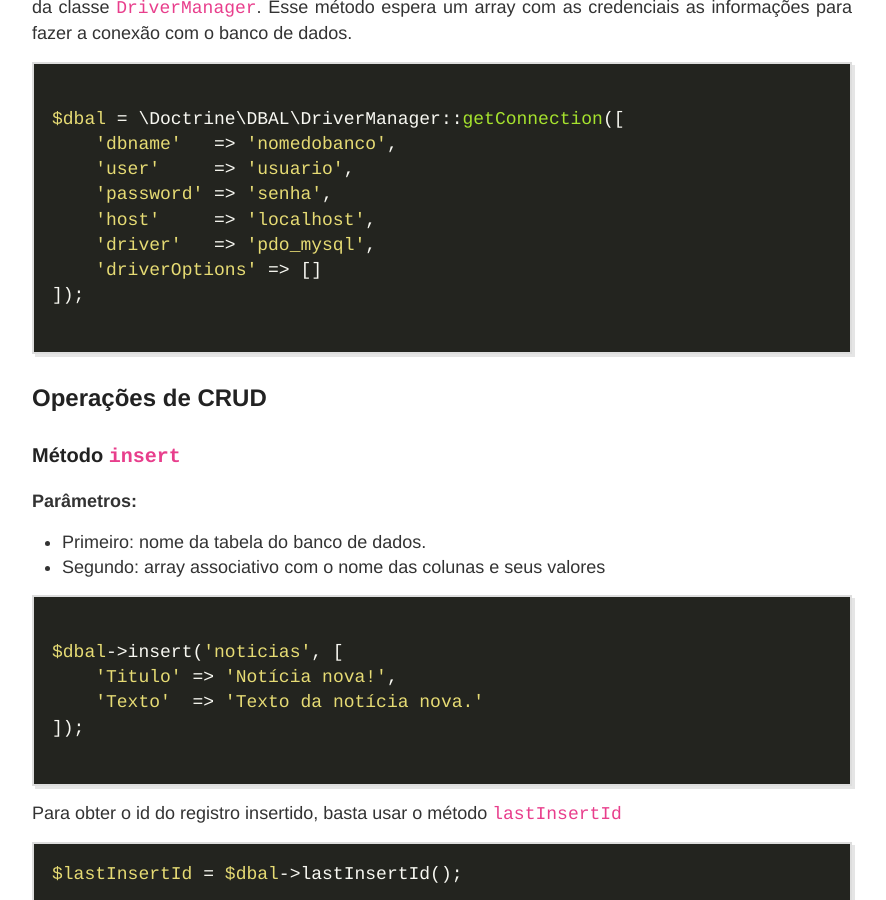
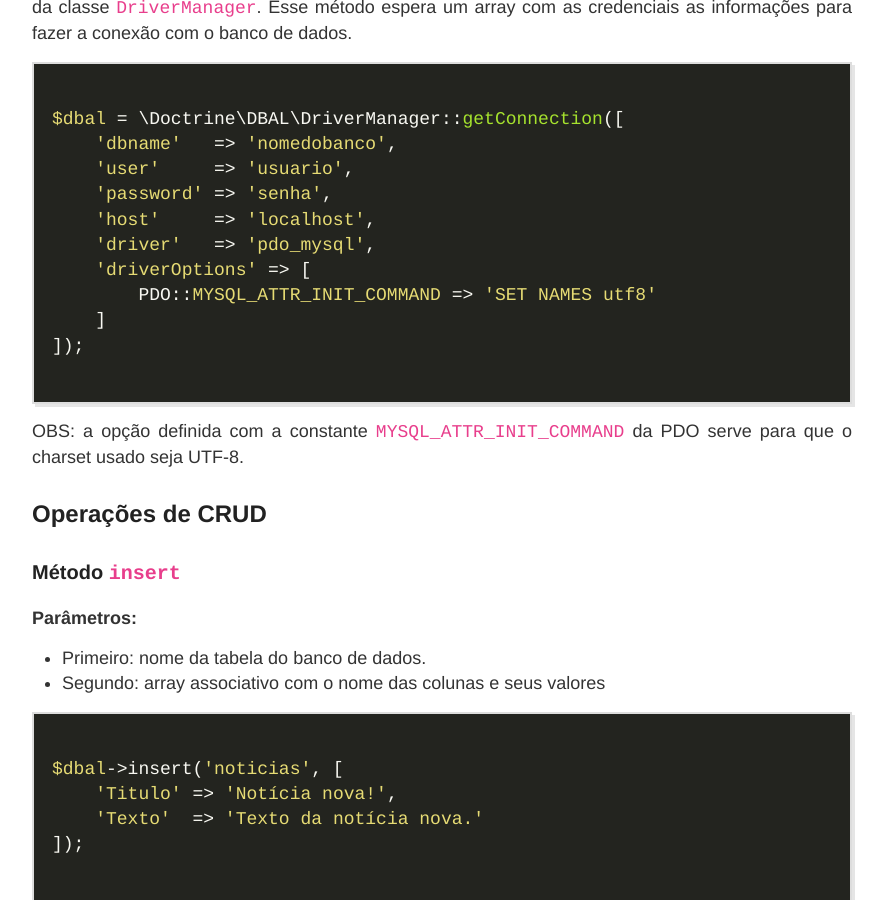
Before and after one commit to raphael-da-silva/raphael-da-silva.github.io, a Jekyll site: the page built from _posts/2019-09-03-uso-basico-doctrine-dbal.md, in a window 1280 px wide and 900 px high, scrolled down 617 px. Shown: the whole window, without its empty margins (198-1084 px from the left). Built offline with Jekyll 4.4.1, drawn with Linux system fonts in a browser that asks for light colours; nearby versions of some CDN libraries.

Commit message:
Revisão

````diff
--- a/_posts/2019-09-03-uso-basico-doctrine-dbal.md
+++ b/_posts/2019-09-03-uso-basico-doctrine-dbal.md
@@ -24,10 +24,14 @@ $dbal = \Doctrine\DBAL\DriverManager::getConnection([
     'password' => 'senha',
     'host'     => 'localhost',
     'driver'   => 'pdo_mysql',
-    'driverOptions' => []
+    'driverOptions' => [
+        PDO::MYSQL_ATTR_INIT_COMMAND => 'SET NAMES utf8'
+    ]
 ]);
 
 ```
+
+OBS: a opção definida com a constante ```MYSQL_ATTR_INIT_COMMAND``` da PDO serve para que o charset usado seja UTF-8.
 
 ## Operações de CRUD
 
````
